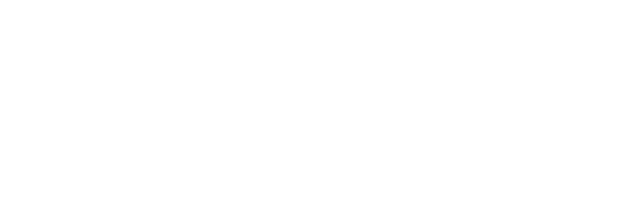
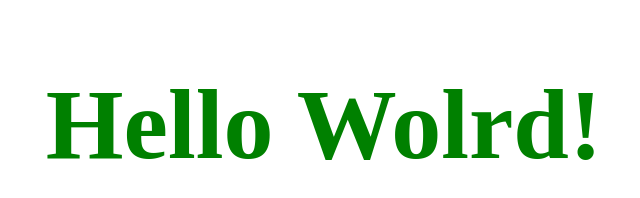
Before and after one commit to ebny-buniad/first-repo, a plain HTML site: page index.html in a window 1280 px wide. Shown: the whole page, without its empty margins (316-956 px from the left). Drawn offline with Linux system fonts and the light colour scheme.

Commit message:
write h1 and style

```diff
--- a/asset/style.css
+++ b/asset/style.css
@@ -0,0 +1,5 @@
+h1{
+    font-size: 100px;
+    color: green;
+    text-align: center;
+}
--- a/index.html
+++ b/index.html
@@ -2,10 +2,11 @@
 <html lang="en">
 <head>
     <meta charset="UTF-8">
+    <link rel="stylesheet" href="asset/style.css">
     <meta name="viewport" content="width=device-width, initial-scale=1.0">
     <title>Document</title>
 </head>
 <body>
-
+    <h1>Hello Wolrd!</h1>
 </body>
 </html>
```
